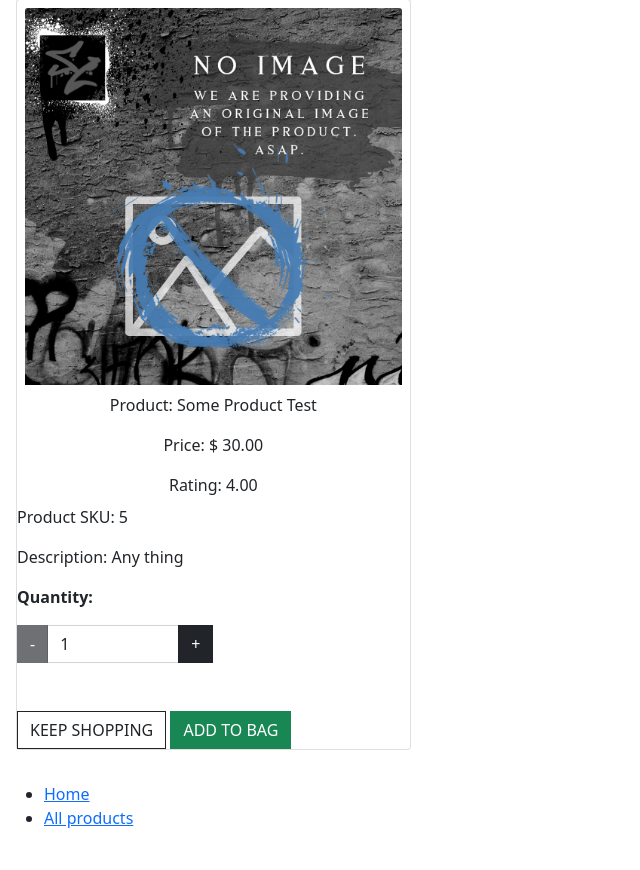
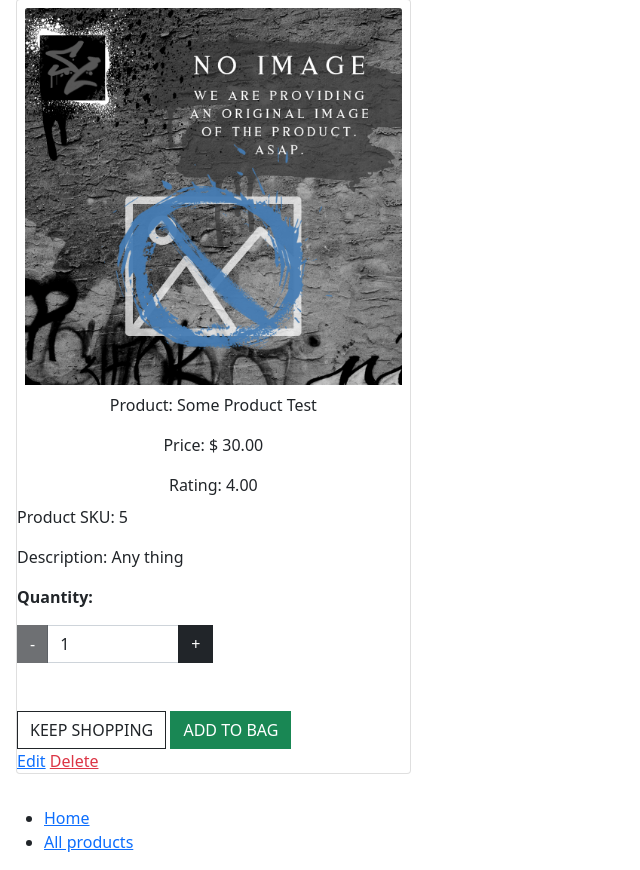
Before and after one commit to guisgrande/fifth-project-ci, a Django app: a page that uses templates/products/product_details.html in a window 1280 px wide. Shown: the part 207-1077 px from the top of the page, without its empty margins (0-640 px from the left). Before the commit the page ends 1035 px from the top, so only its background shows below. Run offline with Django 3.2, Linux system fonts and the light colour scheme; a user stored in the database is signed in; data comes from the database, SQL or seed files in the repository; some libraries are stand-ins or nearby versions.

Commit message:
Add if condition to superuser, edit or delete product

```diff
--- a/templates/products/product_details.html
+++ b/templates/products/product_details.html
@@ -74,7 +74,10 @@
                     <input type="hidden" name="redirect_url" value="{{ request.path }}">
                 </div>
             </form>
-
+            {% if request.user.is_superuser %}
+            <a href="{% url 'edit_product' product.slug %}">Edit</a>
+            <a class="text-danger" href="{% url 'delete_product' product.slug %}">Delete</a>
+            {% endif %}
         </div>
     </div>
 </div>
```
